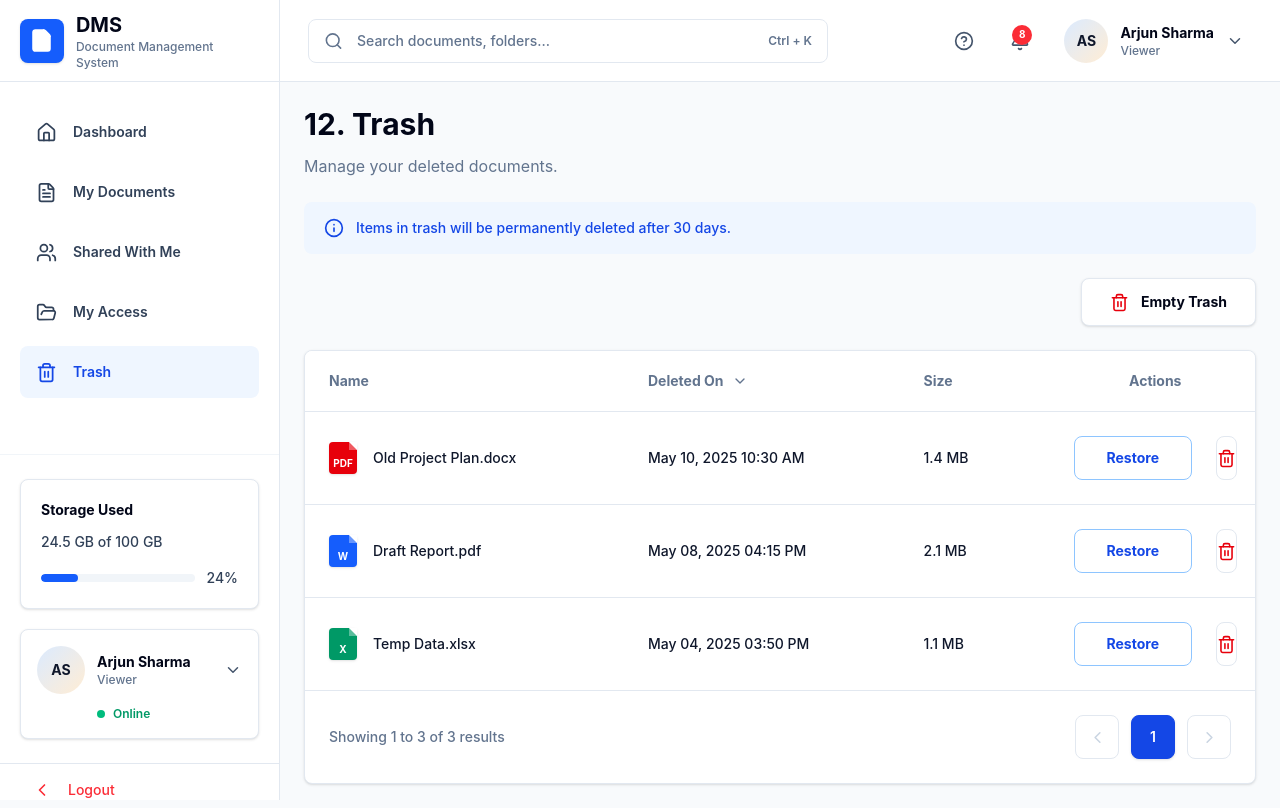
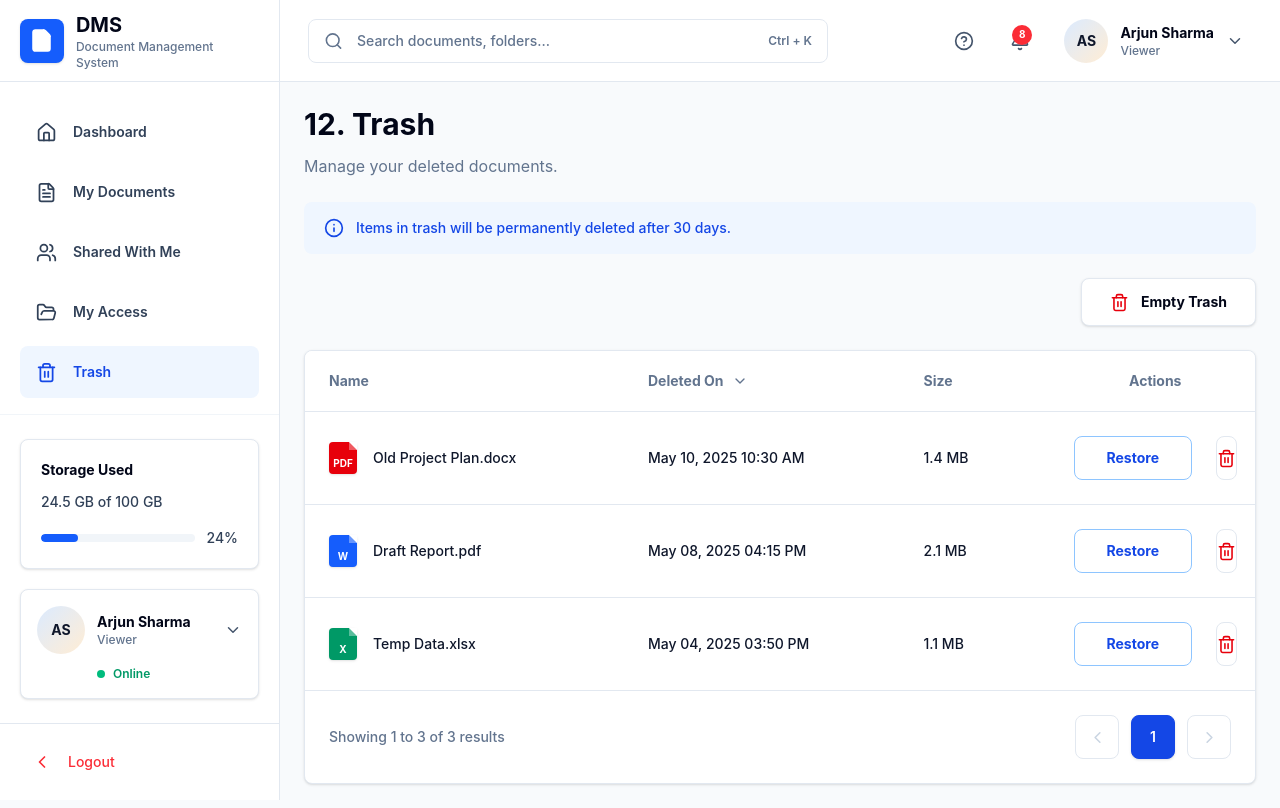
Before and after one commit to AdityarajNetfotech/DMS-Project, a React (Vite) app: page /viewer/trash in a window 1280 px wide. Built offline with nearby package versions, Linux system fonts and the light colour scheme; no server answers.

Commit message:
latest update

```diff
--- a/src/components/Viewer/Sidebar.jsx
+++ b/src/components/Viewer/Sidebar.jsx
@@ -1,37 +1,43 @@
 import {
   ChevronDown,
   ChevronLeft,
-  Clock3,
   FileText,
   FolderOpen,
   Home,
-  Search,
-  Star,
   Trash2,
   Users,
 } from "lucide-react";
-import { NavLink } from "react-router-dom";
-import { useNavigate} from "react-router-dom"
+import { NavLink, useNavigate } from "react-router-dom";
 
 const navItems = [
   { name: "Dashboard", icon: Home, path: "/viewer/dashboard" },
   { name: "My Documents", icon: FileText, path: "/viewer/my-documents" },
   { name: "Shared With Me", icon: Users, path: "/viewer/shared-with-me" },
   { name: "My Access", icon: FolderOpen, path: "/viewer/my-access" },
-  // { name: "Search", icon: Search, path: "/viewer/search" },
-  // { name: "Recent", icon: Clock3, path: "/viewer/recent" },
-  // { name: "Favorites", icon: Star, path: "/viewer/favorites" },
   { name: "Trash", icon: Trash2, path: "/viewer/trash" },
 ];
 
 export default function Sidebar() {
   const navigate = useNavigate();
+
+  const handleLogout = () => {
+    // Clear authentication data
+    localStorage.removeItem("token");
+    sessionStorage.clear();
+
+    // If you're using cookies, clear them here as well if applicable.
+
+    navigate("/login", { replace: true });
+  };
+
   return (
-    <aside className="hidden h-screen lg:flex sticky top-0 w-[280px] shrink-0 flex-col border-r border-slate-200 bg-white">
+    <aside className="sticky top-0 hidden h-screen w-[280px] shrink-0 flex-col border-r border-slate-200 bg-white lg:flex">
+      {/* Logo */}
       <div className="flex h-[82px] items-center gap-3 border-b border-slate-200 px-5">
         <div className="flex h-11 w-11 items-center justify-center rounded-lg bg-blue-600 text-white shadow-sm">
           <FileText size={25} fill="currentColor" strokeWidth={1.8} />
         </div>
+
         <div>
           <h1 className="text-xl font-bold text-slate-950">DMS</h1>
           <p className="text-xs font-medium text-slate-500">
@@ -40,6 +46,7 @@ export default function Sidebar() {
         </div>
       </div>
 
+      {/* Navigation */}
       <div className="flex-1 overflow-y-auto px-5 py-6">
         <nav className="space-y-2">
           {navItems.map((item) => {
@@ -65,33 +72,43 @@ export default function Sidebar() {
         </nav>
       </div>
 
+      {/* Storage & Profile */}
       <div className="space-y-5 border-t border-slate-100 px-5 py-6">
+        {/* Storage */}
         <div className="rounded-lg border border-slate-200 bg-white p-5 shadow-sm">
           <p className="text-sm font-bold text-slate-950">Storage Used</p>
+
           <p className="mt-3 text-sm font-medium text-slate-700">
             24.5 GB of 100 GB
           </p>
+
           <div className="mt-4 flex items-center gap-3">
             <div className="h-2 flex-1 overflow-hidden rounded-full bg-slate-100">
               <div className="h-full w-[24%] rounded-full bg-blue-600" />
             </div>
+
             <span className="text-sm font-medium text-slate-700">24%</span>
           </div>
         </div>
 
+        {/* User */}
         <div className="rounded-lg border border-slate-200 bg-white p-4 shadow-sm">
           <div className="flex items-center gap-3">
             <div className="flex h-12 w-12 items-center justify-center rounded-full bg-gradient-to-br from-blue-100 to-orange-100 text-sm font-bold text-slate-900">
               AS
             </div>
+
             <div className="min-w-0 flex-1">
               <p className="truncate text-sm font-bold text-slate-950">
                 Arjun Sharma
               </p>
+
               <p className="text-xs font-medium text-slate-500">Viewer</p>
             </div>
+
             <ChevronDown size={18} className="text-slate-600" />
           </div>
+
           <div className="mt-3 flex items-center gap-2 pl-[60px] text-xs font-semibold text-emerald-600">
             <span className="h-2 w-2 rounded-full bg-emerald-500" />
             Online
@@ -99,22 +116,17 @@ export default function Sidebar() {
         </div>
       </div>
 
-       <div className="border-t border-slate-200 pt-4">
+      {/* Logout */}
+      <div className="border-t border-slate-200 py-4">
         <button
           type="button"
-        className="w-full flex items-center gap-4 px-8 text-sm font-medium text-red-500 transition hover:bg-red-50"
-        onClick={() => {
-          // Clear token/session if needed
-          localStorage.removeItem("token");
-          navigate("/login");
-        }}
+          onClick={handleLogout}
+          className="flex w-full items-center gap-4 px-8 py-3 text-sm font-medium text-red-500 transition hover:bg-red-50"
         >
           <ChevronLeft size={20} />
           Logout
         </button>
       </div>
-
-
     </aside>
   );
 }
```
Lines whose indentation alone changed are shown as unchanged.
